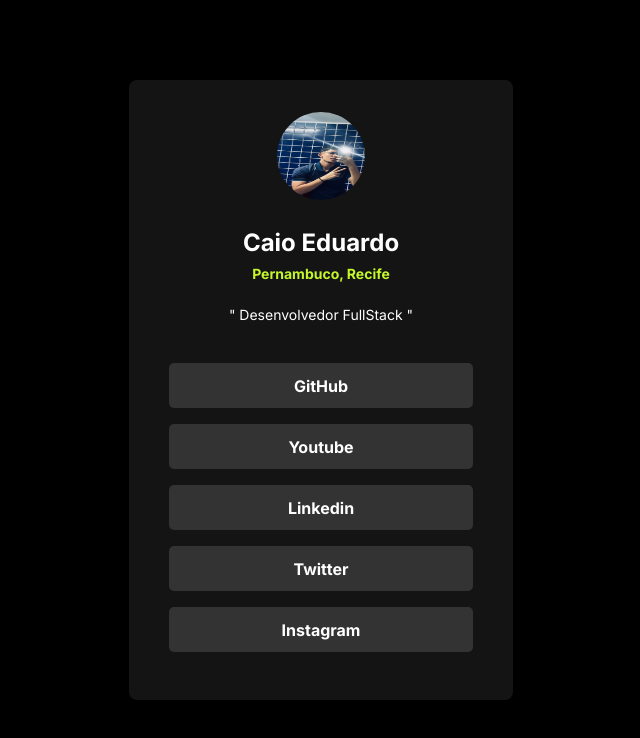
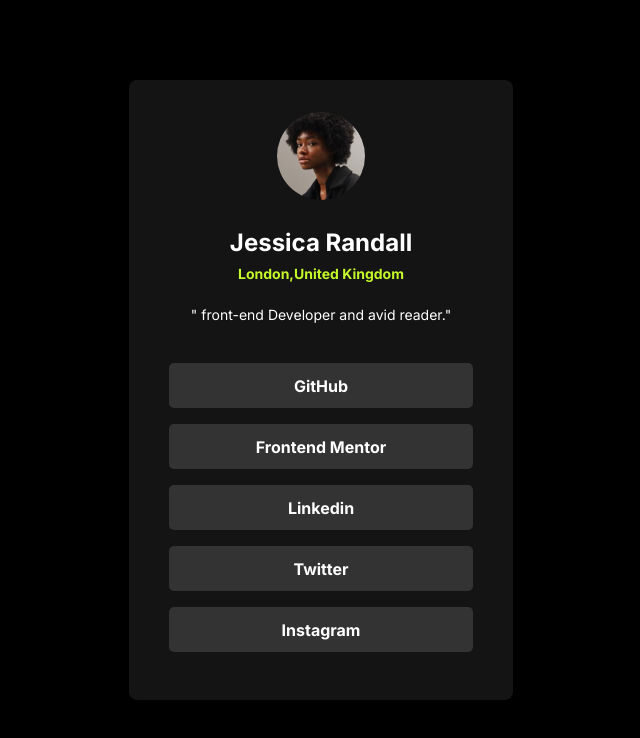
Before and after one commit to ca1607ads/atividade_Final, a plain HTML site: page index.html in a window 1280 px wide. Shown: the whole page, without its empty margins (319-959 px from the left). Drawn offline with Linux system fonts and the light colour scheme.

Commit message:
repositório atualizado

```diff
--- a/index.html
+++ b/index.html
@@ -17,20 +17,20 @@
     <main>
       <section id="links-perfil-container">
         <div class="avatar-img">
-          <img src="./img/caio.jpeg" alt="Caio" />
+          <img src="./img/avatar-jessica.jpeg" alt="Jessica" />
         </div>
         <div class="perfil-text">
-          <h1>Caio Eduardo</h1>
-          <h4>Pernambuco, Recife</h4>
-          <p>" Desenvolvedor FullStack "</p>
+          <h1>Jessica Randall</h1>
+          <h4>London,United Kingdom</h4>
+          <p>" front-end Developer and avid reader."</p>
         </div>
         <div class="perfil-links-container">
           <ul class="links-menu">
             <li>
-              <a href="https://github.com/ca1607ads">GitHub</a>
+              <a href="">GitHub</a>
             </li>
             <li>
-              <a href="#">Youtube</a>
+              <a href="#">Frontend Mentor</a>
             </li>
             <li>
               <a href="#">Linkedin</a>
```
Also changed, not shown: img/avatar-jessica.jpeg (added), 1 other file.
